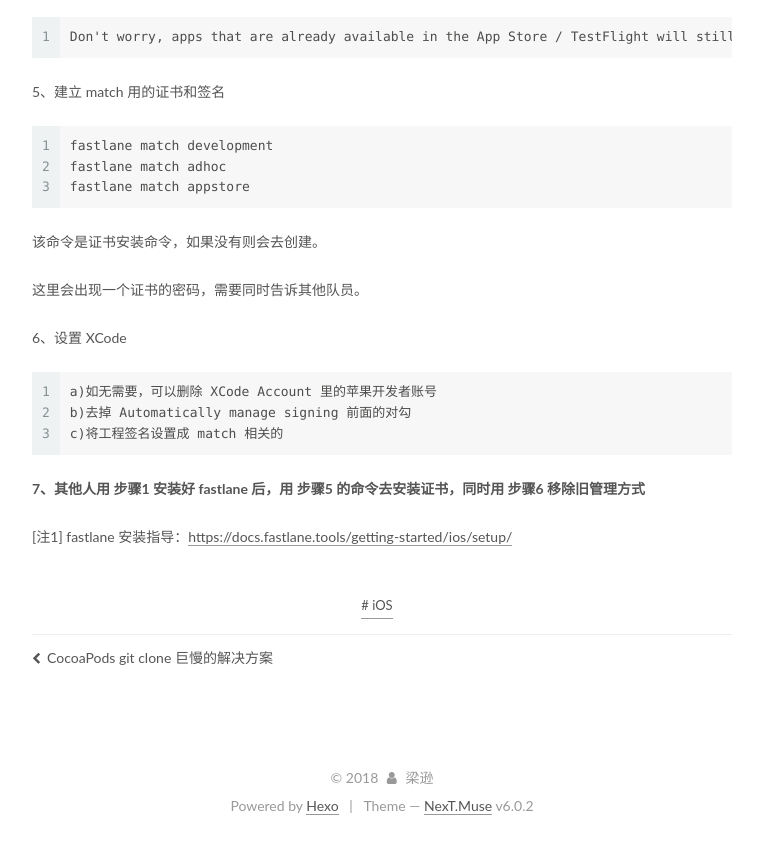
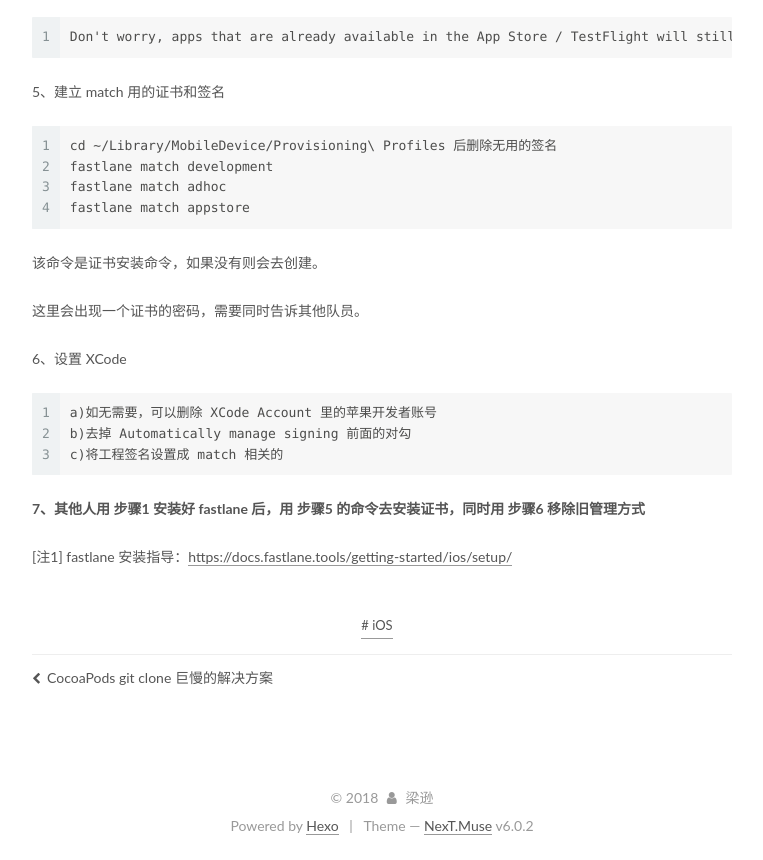
Before and after one commit to godera/godera.github.io, a plain HTML site: page 2018/03/30/iOS-签名的-match-管理步骤/index.html in a window 1280 px wide. Shown: the part 1227-2087 px from the top of the page, without its empty margins (258-1021 px from the left). Drawn offline with Linux system fonts and the light colour scheme.

Commit message:
Site updated: 2018-04-23 11:50:55

```diff
--- a/2018/03/30/iOS-签名的-match-管理步骤/index.html
+++ b/2018/03/30/iOS-签名的-match-管理步骤/index.html
@@ -111,7 +111,7 @@
 <meta property="og:site_name" content="素墨文胤">
 <meta property="og:description" content="match 现在是自动工具 fastlane 的一个组件，用于管理代码签名。 用 match 管理 iOS 的签名无痛感。 下面列举安装和使用步骤：（一般使用者直接跳步骤7）">
 <meta property="og:locale" content="zh-Hans">
-<meta property="og:updated_time" content="2018-04-13T10:28:16.075Z">
+<meta property="og:updated_time" content="2018-04-23T03:50:35.805Z">
 <meta name="twitter:card" content="summary">
 <meta name="twitter:title" content="iOS 签名的 match 管理步骤">
 <meta name="twitter:description" content="match 现在是自动工具 fastlane 的一个组件，用于管理代码签名。 用 match 管理 iOS 的签名无痛感。 下面列举安装和使用步骤：（一般使用者直接跳步骤7）">
@@ -342,7 +342,7 @@
 <p>关于 nuke distribution， 官方指导说：</p>
 <figure class="highlight plain"><table><tr><td class="gutter"><pre><span class="line">1</span><br></pre></td><td class="code"><pre><span class="line">Don&apos;t worry, apps that are already available in the App Store / TestFlight will still work.</span><br></pre></td></tr></table></figure>
 <p>5、建立 match 用的证书和签名</p>
-<figure class="highlight plain"><table><tr><td class="gutter"><pre><span class="line">1</span><br><span class="line">2</span><br><span class="line">3</span><br></pre></td><td class="code"><pre><span class="line">fastlane match development</span><br><span class="line">fastlane match adhoc</span><br><span class="line">fastlane match appstore</span><br></pre></td></tr></table></figure>
+<figure class="highlight plain"><table><tr><td class="gutter"><pre><span class="line">1</span><br><span class="line">2</span><br><span class="line">3</span><br><span class="line">4</span><br></pre></td><td class="code"><pre><span class="line">cd ~/Library/MobileDevice/Provisioning\ Profiles 后删除无用的签名</span><br><span class="line">fastlane match development</span><br><span class="line">fastlane match adhoc</span><br><span class="line">fastlane match appstore</span><br></pre></td></tr></table></figure>
 <p>该命令是证书安装命令，如果没有则会去创建。</p>
 <p>这里会出现一个证书的密码，需要同时告诉其他队员。</p>
 <p>6、设置 XCode</p>
```
